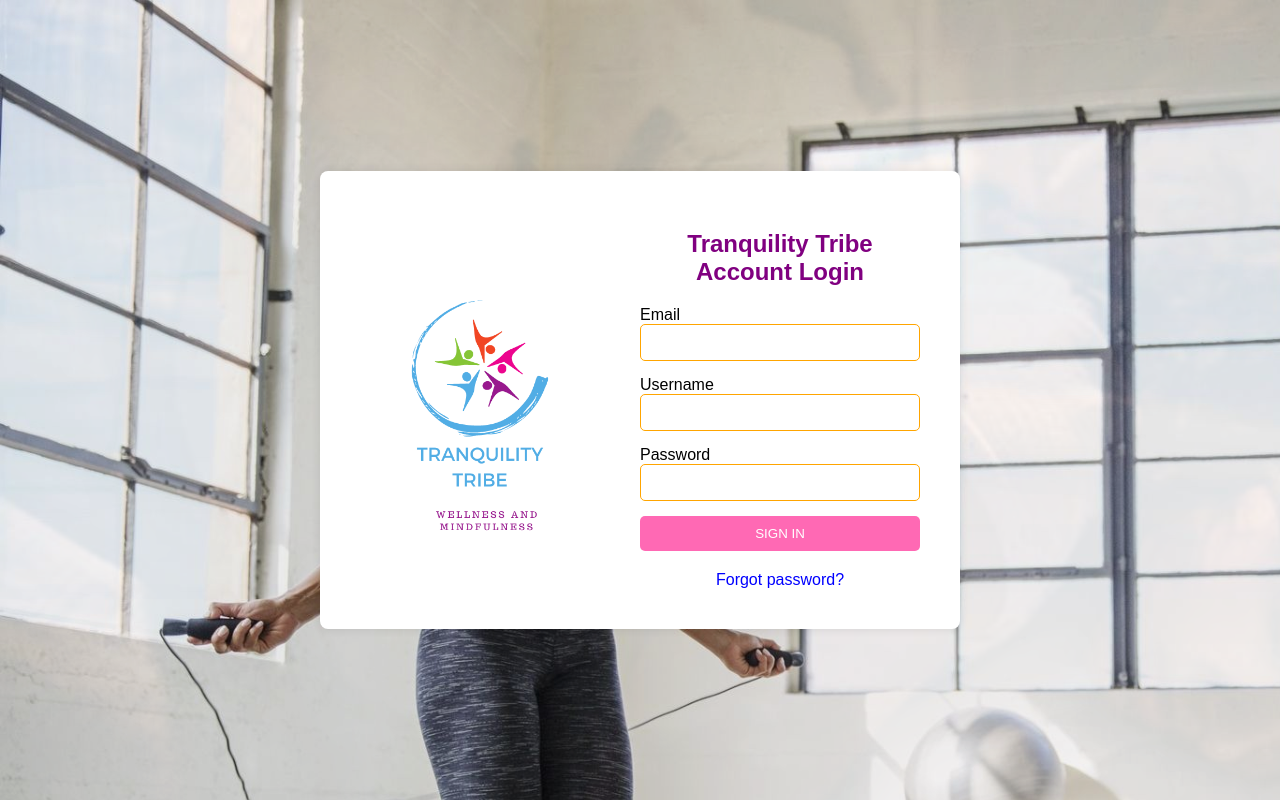
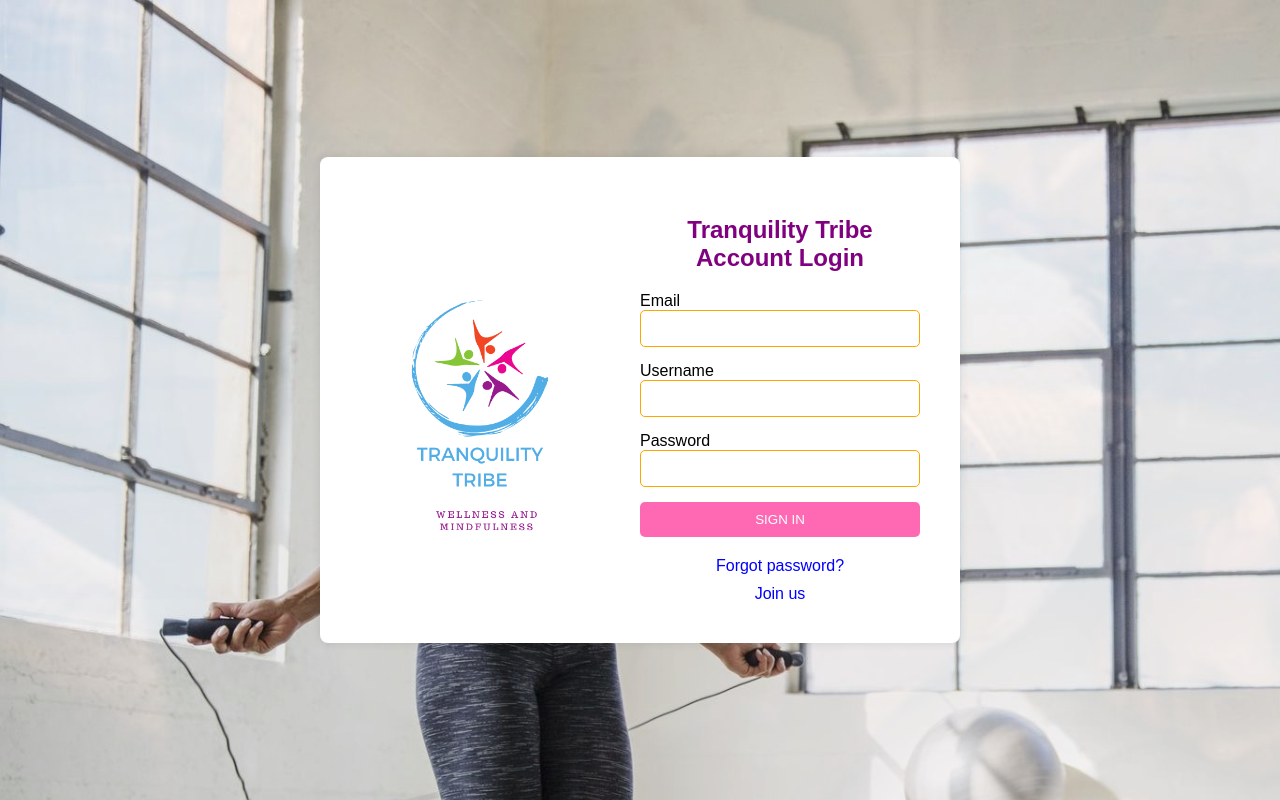
Before and after one commit to PapaYaw-Boampong/Tranquility-Tribe-Team-Project, a PHP site: page /view/loginView.php in a window 1280 px wide. Run offline with PHP 8.4, Linux system fonts and the light colour scheme.

Commit message:
page re-nameing

```diff
--- a/css/loginCSS.css
+++ b/css/loginCSS.css
@@ -76,7 +76,17 @@ body {
     margin-top: 10px;
 }
 
+.form .register {
+    text-align: center;
+    margin-top: 10px;
+}
+
 .form .forgot-password a {
+    color: #0000ff; /* Blue link color */
+    text-decoration: none;
+}
+
+.form .register a {
     color: #0000ff; /* Blue link color */
     text-decoration: none;
 }
--- a/view/loginView.php
+++ b/view/loginView.php
@@ -27,6 +27,9 @@
     </form>
     <div class="forgot-password">
       <a href="#">Forgot password?</a>
+    </div>
+    <div class="register">
+      <a href="registerView.php">Join us</a>
     </div>
   </div>
 </div>
--- a/view/registerView.php
+++ b/view/registerView.php
@@ -69,7 +69,7 @@
 
                 <div class="register-actions">
                     <div class="to-login">
-                        <a href="#" id="to-login-link">Log in?</a>
+                        <a href="loginView.php" id="to-login-link">Log in?</a>
                     </div>
 
                     <button type="submit" > Register </button>
```
